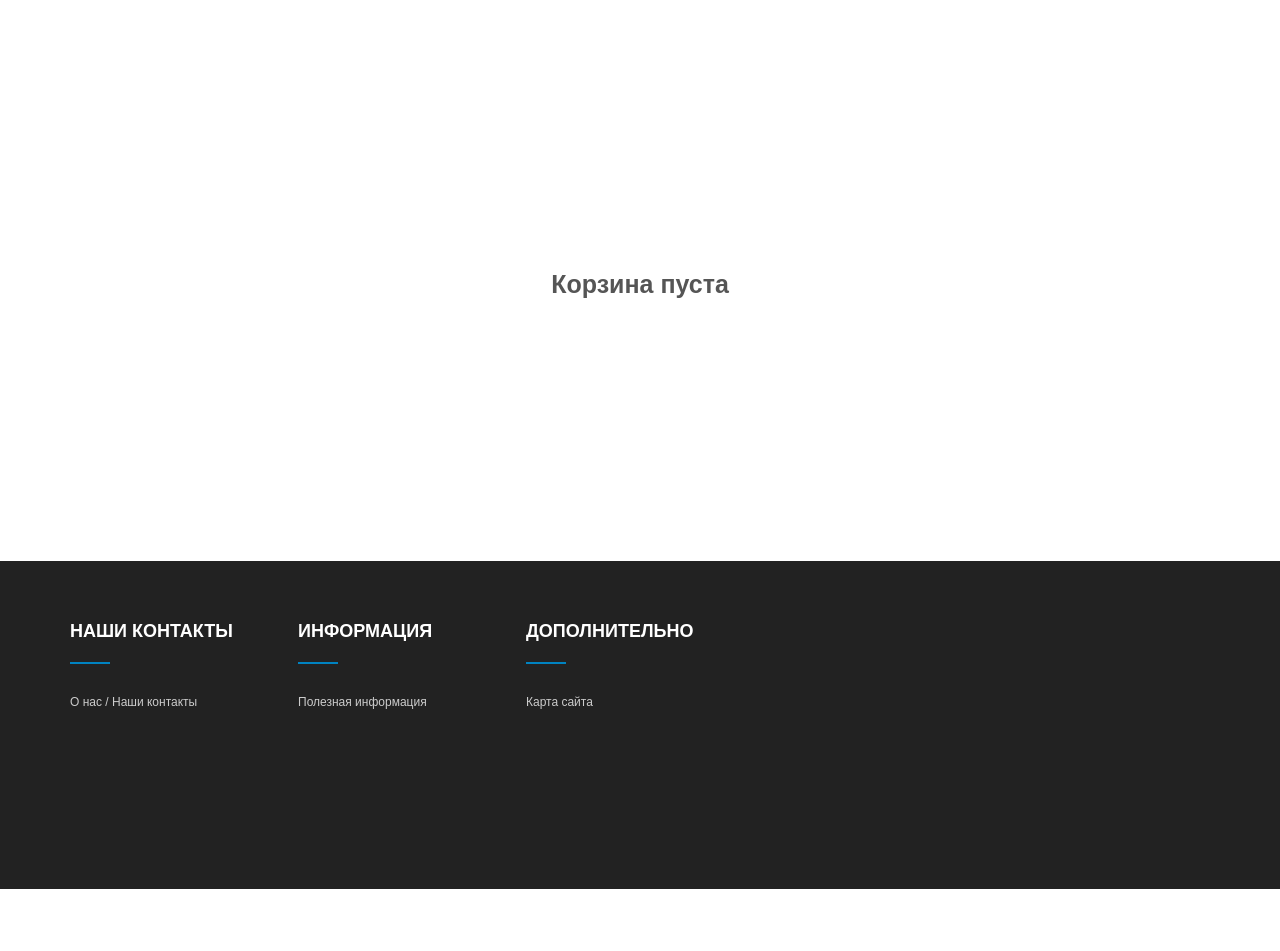
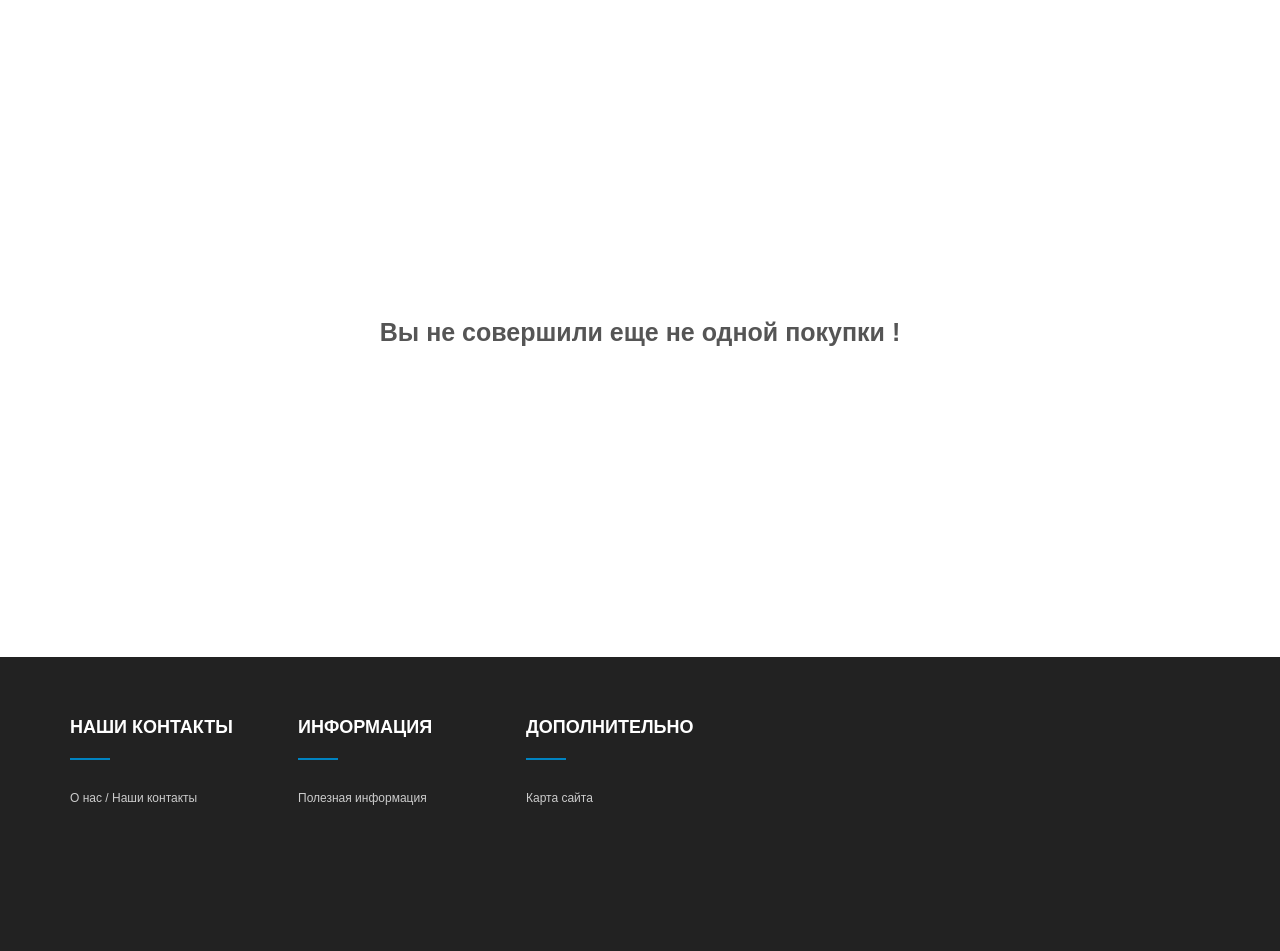
Before and after one commit to FedorSannikov1988/django_group_petproject, a Django app: page /cart in a window 1280 px wide. Shown: the part 226-1177 px from the top of the page. Before the commit the page ends 1115 px from the top, so only its background shows below. Run offline with Django 3.2, Linux system fonts and the light colour scheme; a user stored in the database is signed in; data comes from the database, SQL or seed files in the repository; data that the repository does not hold is empty; parts of the project's set-up code (start-up, migrations or seed data) failed here and were passed over; some libraries are stand-ins or nearby versions.

Commit message:
finished working on the catalog + small improvements 2

```diff
--- a/shop/templates/about_us.html
+++ b/shop/templates/about_us.html
@@ -41,13 +41,12 @@
                             <div class="about-us about-demo-1">
                                 <div class="row">
                                 </div>
-                                <p><br><br><br></p>
-                                <style> .indented {
+                                <style> .indented_for_about_us {
                                     padding-top: 10px;
                                     padding-bottom: 200px;
                                 }
                                 </style>
-                                <div class="row indented">
+                                <div class="row indented_for_about_us">
                                     <div class="col-xs-12 col-lg-12 col-md-12 our-team">
                                         <div class="our-team-content">
                                             <h2 class="about-title line-hori"><span>Разработчики учебного проекта</span></h2>
--- a/shop/templates/base.html
+++ b/shop/templates/base.html
@@ -186,9 +186,15 @@
 						</div>
 					</div>
 				</div>
+            <!-- //Block Spotlight3  -->
                 <div>
-                <br><br><br><br><br><br><br>
-                <br><br><br><br><br><br><br>
+                    <style> .indented {
+                    padding-top: 100px;
+                    padding-bottom: 100px;
+                    } </style>
+                <div class="indented">
+                    <br>
+                </div>
                 </div>
                 </div>
         </section>
--- a/shop/templates/cart.html
+++ b/shop/templates/cart.html
@@ -144,15 +144,18 @@
                 </div>
             </div>
         {% else %}
-        <br><br><br><br><br><br>
-            <br><br><br><br><br><br><br><br>
+            <style> .indented_for_car {
+                padding-top: 300px;
+                padding-bottom: 300px;
+                }
+            </style>
+            <div class="indented_for_car">
                 <h1 class="text-center">
                     <strong>
-                    Корзина пуста
+                    Вы не совершили еще не одной покупки !
                     </strong>
                 </h1>
-            <br><br><br><br><br><br><br><br>
-        <br><br><br><br><br><br>
+            </div>
         {% endif %}
                 <!--Middle Part End -->
             </div>
--- a/shop/templates/negative_search_result.html
+++ b/shop/templates/negative_search_result.html
@@ -1,3 +1,5 @@
+<!-- сделано что бы показать мы так умеем -->
+
 <style> .indented
 {
     padding-bottom: 150px;
--- a/shop/templates/sitemap.html
+++ b/shop/templates/sitemap.html
@@ -34,8 +34,8 @@
                     <li class="home"><a href="{% url 'index' %}">Главная</a><i class="fa fa-angle-right" aria-hidden="true"></i></li>
                 </ul>
                 <style> .indented {
-                    padding-top: 100px;
-                    padding-bottom: 200px;
+                    padding-top: 200px;
+                    padding-bottom: 300px;
                 }
                 </style>
                 <div class="row indented">
```
Also changed, not shown: shop/templates/index.html (+7 -9 lines), shop/templates/faq.html (line endings or trailing spaces).
